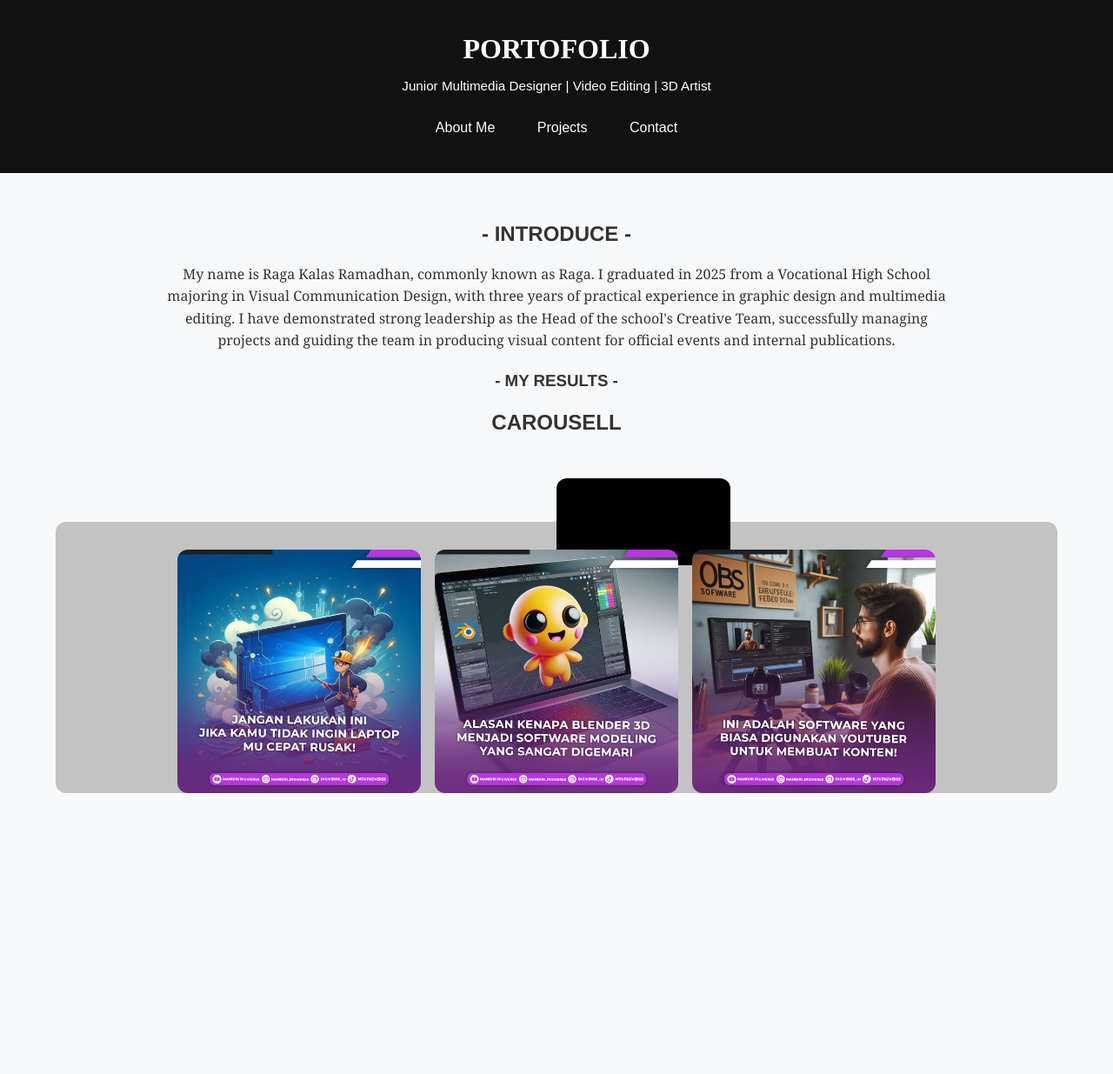
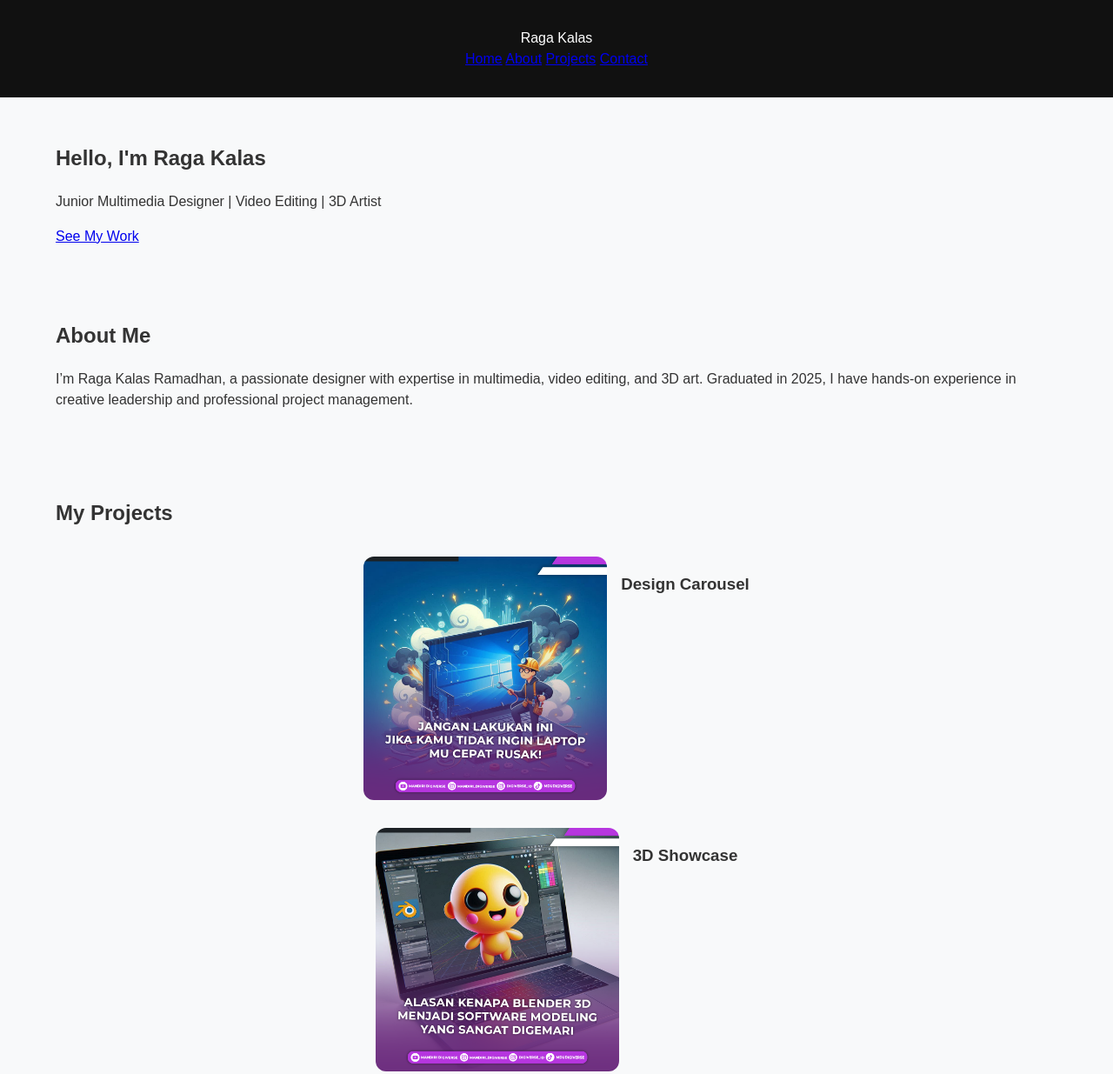
Before and after one commit to Dhnxxsy/porto-site, a plain HTML site: page index.html in a window 1280 px wide. Shown: the top 1235 px of the page at 87% size. Before the commit the page ends 944 px from the top, so only its background shows below. Drawn offline with Linux system fonts and the light colour scheme.

Commit message:
Update index.html

```diff
--- a/index.html
+++ b/index.html
@@ -3,60 +3,73 @@
 <head>
   <meta charset="UTF-8" />
   <meta name="viewport" content="width=device-width, initial-scale=1.0" />
-  <title>Portofolio Raga Kalas Ramadhan</title>
+  <title>Portfolio Raga Kalas Ramadhan</title>
   <link rel="stylesheet" href="style.css" />
-  <style>
-    .fade-in {
-      opacity: 0;
-      transform: translateY(20px);
-      animation: fadeInUp 1s ease-out forwards;
-      animation-delay: 0.5s;
-    }
-    @keyframes fadeInUp {
-      to {
-        opacity: 1;
-        transform: translateY(0);
-      }
-    }
-  </style>
+  <!-- Google Fonts -->
+  <link href="https://fonts.googleapis.com/css2?family=Poppins:wght@400;600;700&display=swap" rel="stylesheet">
 </head>
 <body>
 
-  <!-- Header -->
-  <header>
-    <div class="header-content">
-      <h1 class="portofolio">PORTOFOLIO</h1>
-      <p class="subtext">Junior Multimedia Designer | Video Editing | 3D Artist</p>
-    </div>
-    <nav class="navigasi">
-      <a href="#about">About Me</a>
+  <!-- Navbar -->
+  <header class="navbar">
+    <div class="logo">Raga Kalas</div>
+    <nav>
+      <a href="#hero">Home</a>
+      <a href="#about">About</a>
       <a href="#projects">Projects</a>
       <a href="#contact">Contact</a>
     </nav>
   </header>
 
-  <!-- About -->
-  <section id="about">
-    <h2 class="fade-in about1">- INTRODUCE -</h2>
-    <p class="fade-in about2">
-      My name is Raga Kalas Ramadhan, commonly known as Raga. I graduated in 2025 from a Vocational High School majoring in Visual Communication Design, with three years of practical experience in graphic design and multimedia editing. I have demonstrated strong leadership as the Head of the school's Creative Team, successfully managing projects and guiding the team in producing visual content for official events and internal publications.
-    </p>
-    <h3 class="fade-in about3">- MY RESULTS -</h3>
-    <h4 class="fade-in carousel">CAROUSELL</h4>
+  <!-- Hero Section -->
+  <section id="hero" class="hero">
+    <div class="hero-content fade-in-up">
+      <h1>Hello, I'm <span>Raga Kalas</span></h1>
+      <p>Junior Multimedia Designer | Video Editing | 3D Artist</p>
+      <a href="#projects" class="btn">See My Work</a>
+    </div>
   </section>
 
-  <!-- Projects -->
-  <section id="projects">
-    <div class="container">
-      <div class="kotak-belakang1 fade-in"></div>
-      <div class="kotak-belakang fade-in"></div>
-      <div class="project-card fade-in">
-        <img src="Assets/Carousel/Carousel 1/Cara agar laptop tidak cepat rusak_Page_1.png" alt="Desain Carousel"/>
-        <img src="Assets/Carousel/Carousel 2/Alasan blender 3d menjadi pilihan_Page_1.png" alt="Desain Carousel"/>
-        <img src="Assets/Carousel/Carousel 3/Software yang sering digunakan oleh youtuber_Page_1.png" alt="Desain Carousel"/>
+  <!-- About Section -->
+  <section id="about" class="about">
+    <h2 class="fade-in-up">About Me</h2>
+    <p class="fade-in-up delay-1">
+      I’m Raga Kalas Ramadhan, a passionate designer with expertise in multimedia, video editing, and 3D art.
+      Graduated in 2025, I have hands-on experience in creative leadership and professional project management.
+    </p>
+  </section>
+
+  <!-- Projects Section -->
+  <section id="projects" class="projects">
+    <h2 class="fade-in-up">My Projects</h2>
+    <div class="project-grid">
+      <div class="project-card fade-in-up delay-1">
+        <img src="Assets/Carousel/Carousel 1/Cara agar laptop tidak cepat rusak_Page_1.png" alt="Project 1">
+        <h3>Design Carousel</h3>
+      </div>
+      <div class="project-card fade-in-up delay-2">
+        <img src="Assets/Carousel/Carousel 2/Alasan blender 3d menjadi pilihan_Page_1.png" alt="Project 2">
+        <h3>3D Showcase</h3>
+      </div>
+      <div class="project-card fade-in-up delay-3">
+        <img src="Assets/Carousel/Carousel 3/Software yang sering digunakan oleh youtuber_Page_1.png" alt="Project 3">
+        <h3>Video Editing</h3>
       </div>
     </div>
   </section>
 
+  <!-- Contact Section -->
+  <section id="contact" class="contact">
+    <h2 class="fade-in-up">Contact Me</h2>
+    <p class="fade-in-up delay-1">Interested in working together? Let’s talk!</p>
+    <a href="mailto:your.email@example.com" class="btn fade-in-up delay-2">Send Email</a>
+  </section>
+
+  <!-- Footer -->
+  <footer>
+    <p>© 2025 Raga Kalas Ramadhan | All Rights Reserved</p>
+  </footer>
+
+  <script src="script.js"></script>
 </body>
 </html>
```
